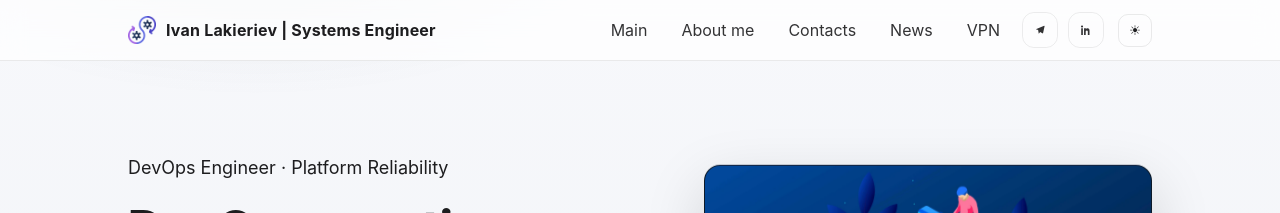
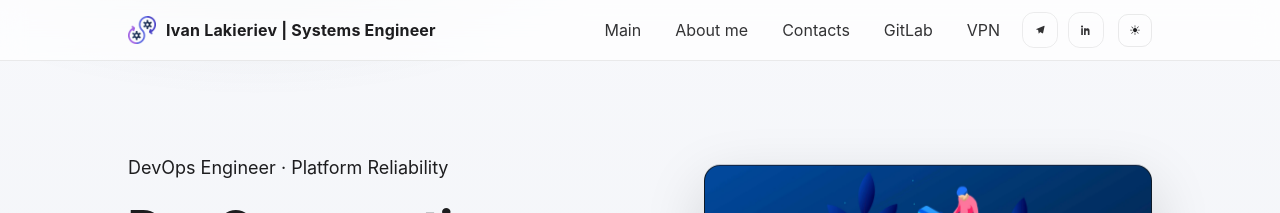
Before and after one commit to lkrv69/One-Page, a Jekyll site: the page built from index.md, in a window 1280 px wide. Shown: the top 213 px of the page. Built offline with Jekyll 4.4.1, drawn with Linux system fonts in a browser that asks for light colours.

Commit message:
Update default.html

```diff
--- a/_layouts/default.html
+++ b/_layouts/default.html
@@ -25,7 +25,7 @@
         <a href="{{ "/" | relative_url }}">Main</a>
         <a href="{{ "/about/" | relative_url }}">About me</a>
         <a href="{{ "/contacts/" | relative_url }}">Contacts</a>
-        <a href="{{ "/news/" | relative_url }}">News</a>
+        <a href="{{ "https://git.lkrv69.com" | relative_url }}">GitLab</a>
         <a href="{{ "https://vpn.lkrv69.com" | relative_url }}">VPN</a>
         <a class="icon-btn" href="https://t.me/lkrv69" target="_blank" rel="noopener" aria-label="Telegram">
           <svg viewBox="0 0 24 24" aria-hidden="true"><path fill="currentColor" d="M22 2L2 10l5.5 2L9 21l3.5-4.5 5 3.5c.7.5 1.7.2 1.9-.6L23 3c.2-.8-.6-1.4-1.4-1zM10 14l1 4 2-2.5 6-7.5-9 6z"/></svg>
```
